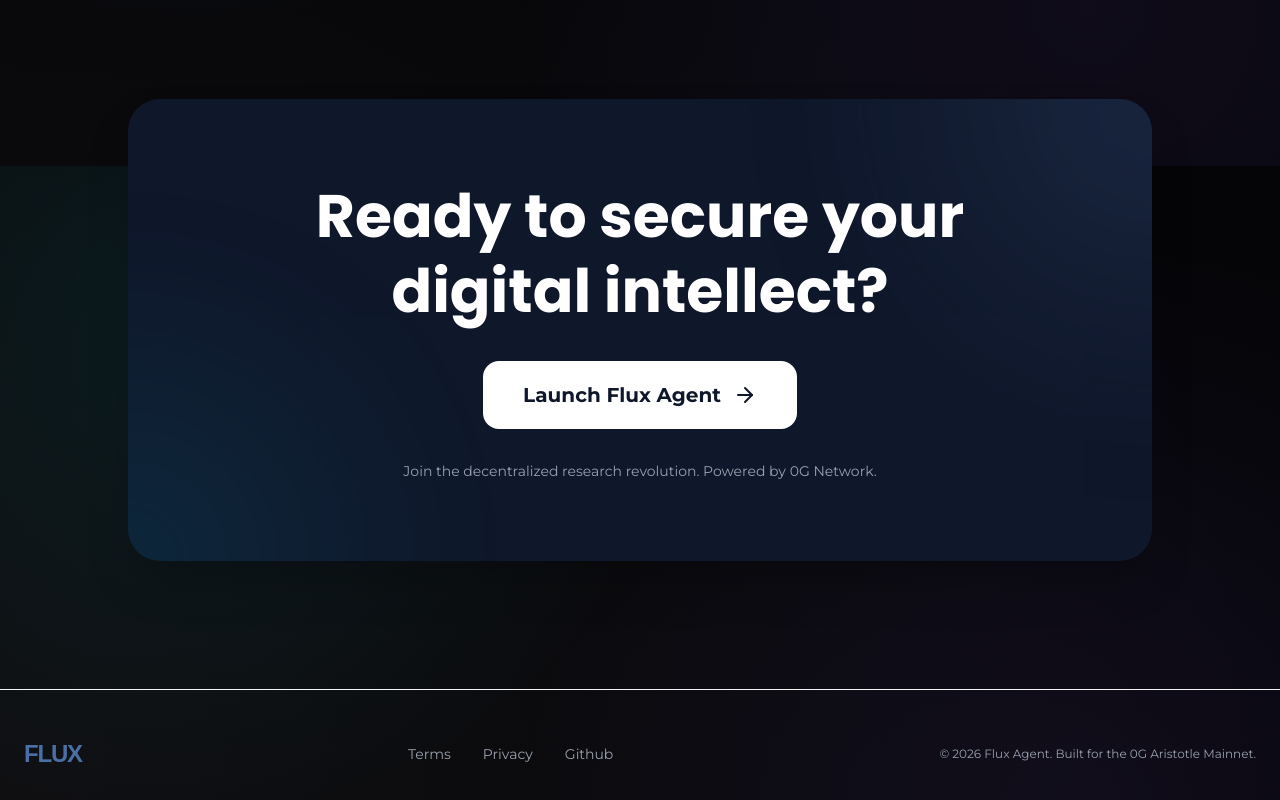
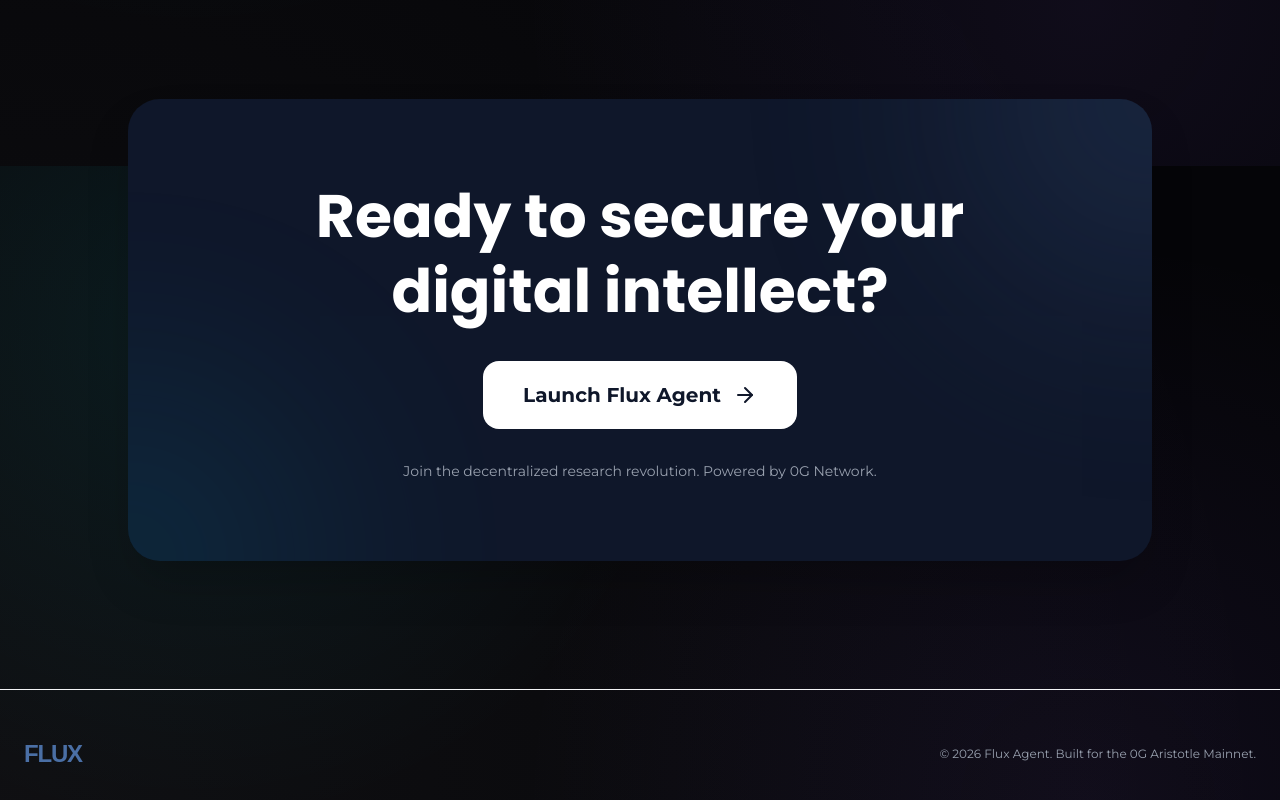
Before and after one commit to ODbeke/flux-agent, a Next.js app: page / in a window 1280 px wide. Shown: the part 1434-2234 px from the top of the page. Built offline with nearby package versions, Linux system fonts and the light colour scheme; a web font is replaced by a local one.

Commit message:
style: remove secondary footer links for a more minimalist look

```diff
--- a/src/app/dashboard/page.tsx
+++ b/src/app/dashboard/page.tsx
@@ -577,19 +577,7 @@ export default function Home() {
         <div>
           <span className="text-[var(--muted)] font-medium font-museo tracking-tight">FLUX AGENT</span> — Built for the 0G Mainnet Showcase
         </div>
-        <div className="flex items-center gap-4">
-          <a href="https://docs.0g.ai" target="_blank" rel="noopener noreferrer" className="hover:text-white transition-colors">
-            Documentation
-          </a>
-          <span>•</span>
-          <a href="https://build.0g.ai/sdks" target="_blank" rel="noopener noreferrer" className="hover:text-white transition-colors">
-            Storage SDKs
-          </a>
-          <span>•</span>
-          <a href="https://compute-marketplace.0g.ai" target="_blank" rel="noopener noreferrer" className="hover:text-white transition-colors">
-            Compute Marketplace
-          </a>
-        </div>
+
       </footer>
     </div>
   );
--- a/src/app/page.tsx
+++ b/src/app/page.tsx
@@ -140,11 +140,7 @@ export default function LandingPage() {
           <div className="flex items-center gap-2">
             <span className="font-museo font-extrabold text-2xl tracking-tighter text-[#4A6FA5]">FLUX</span>
           </div>
-          <div className="flex gap-8 text-sm text-gray-400">
-            <a href="#" className="hover:text-[#4A6FA5]">Terms</a>
-            <a href="#" className="hover:text-[#4A6FA5]">Privacy</a>
-            <a href="#" className="hover:text-[#4A6FA5]">Github</a>
-          </div>
+
           <p className="text-xs text-gray-400">
             © 2026 Flux Agent. Built for the 0G Aristotle Mainnet.
           </p>
```
